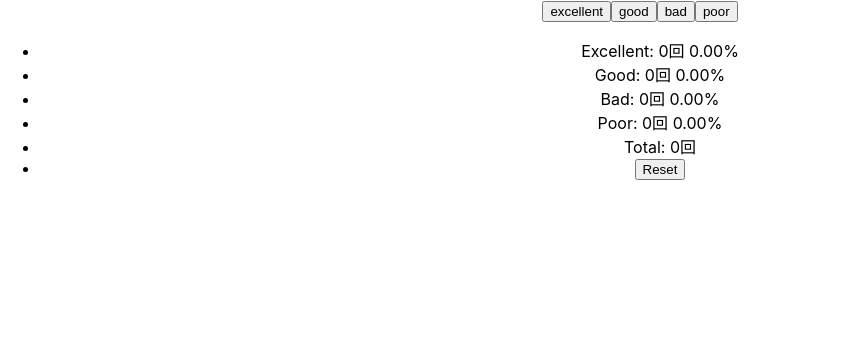
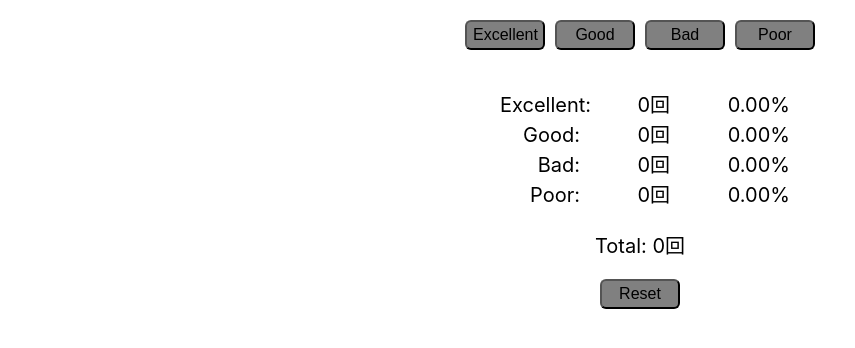
Before and after one commit to astatsuya/scout, a React (Create React App) app: page / in a window 1280 px wide. Shown: the top 348 px of the page, without its empty margins (0-855 px from the left). Built offline with nearby package versions, Linux system fonts and the light colour scheme.

Commit message:
revised ui

```diff
--- a/src/App.css
+++ b/src/App.css
@@ -1,32 +1,75 @@
 .App {
   text-align: center;
+  width: 400px;
+  margin: 20px auto;
 }
 
-.App-logo {
-  animation: App-logo-spin infinite 20s linear;
-  height: 40vmin;
+.Form {
+  width: 360px;
+  margin: 20px auto;
 }
 
-.App-header {
-  background-color: #282c34;
-  min-height: 100vh;
-  display: flex;
-  flex-direction: column;
-  align-items: center;
-  justify-content: center;
-  font-size: calc(10px + 2vmin);
-  color: white;
+.PreviousResult {
+  text-align: center;
+  width: 300px;
+  margin: 0 auto;
 }
 
-.App-link {
-  color: #61dafb;
+.Previous-ul {
+  text-align: left;
+  width: 250px;
+  margin: 0 auto;
 }
 
-@keyframes App-logo-spin {
-  from {
-    transform: rotate(0deg);
-  }
-  to {
-    transform: rotate(360deg);
-  }
+button {
+  width: 80px;
+  height: 30px;
+  font-size: 16px;
+  border-radius: 6px;
+  cursor: pointer none;
+  margin: 0 5px;
+  background-color: grey;
 }
+
+.Result {
+  width: 360px;
+  margin: 20px auto;
+  font-size: 20px;
+}
+
+.top-part {
+  float: top;
+  width: 360px;
+  height: 140px;
+}
+
+.bottom-part {
+  float: bottom;
+  width: 360px;
+  height: 100px;
+}
+
+ul {
+  list-style: none;
+}
+
+.left-container {
+  float: left;
+  text-align: right;
+  width: 120px;
+  line-height: 30px;
+}
+
+.middle-container {
+  float: left;
+  text-align: right;
+  width: 90px;
+  line-height: 30px;
+}
+
+.right-container {
+  float: left;
+  text-align: right;
+  width: 120px;
+  line-height: 30px;
+}
--- a/src/components/Form.js
+++ b/src/components/Form.js
@@ -2,30 +2,30 @@ import React from 'react';
 
 const Form = (props) => {
   return(
-    <div>
+    <div className="Form">
       <button
         type="submit"
         value="excellent"
         onClick={props.addHappening}
-      >excellent</button>
+      >Excellent</button>
 
       <button
         type="submit"
         value="good"
         onClick={props.addHappening}
-      >good</button>
+      >Good</button>
 
       <button
         type="submit"
         value="bad"
         onClick={props.addHappening}
-      >bad</button>
+      >Bad</button>
 
       <button
         type="submit"
         value="poor"
         onClick={props.addHappening}
-      >poor</button>
+      >Poor</button>
     </div>
   )
 }
--- a/src/components/PreviousResult.js
+++ b/src/components/PreviousResult.js
@@ -6,10 +6,12 @@ const PreviousResult = (props) => {
   })
 
   return(
-    <div>
-      <ul>
-        {lastRecord}
-      </ul>
+    <div className="PreviousResult">
+      <div className="Previous-ul">
+        <ul>
+          {lastRecord}
+        </ul>
+      </div>
     </div>
   )
 }
--- a/src/components/Result.js
+++ b/src/components/Result.js
@@ -26,17 +26,37 @@ const Result = (props) => {
   const percentPoor = (AmountPoor / AmountHappening) ? (AmountPoor / AmountHappening * 100).toFixed(2) : "0.00";
 
   return(
-    <div>
-      <ul>
-        <li>Excellent: {AmountExcellent}回 {percentExcellent}%</li>
-        <li>Good: {AmountGood}回 {percentGood}%</li>
-        <li>Bad: {AmountBad}回 {percentBad}%</li>
-        <li>Poor: {AmountPoor}回 {percentPoor}%</li>
-        <li>Total: {AmountHappening}回</li>
-        <li>
-          <button onClick={props.resetCurrentHappening}>Reset</button>
-        </li>
-      </ul>
+    <div className="Result">
+      <div className="top-part">
+        <div className="left-container">
+          <ul>
+            <li>Excellent:</li>
+            <li>Good:</li>
+            <li>Bad:</li>
+            <li>Poor:</li>
+          </ul>
+        </div>
+        <div className="middle-container">
+          <ul>
+            <li>{AmountExcellent}回</li>
+            <li>{AmountGood}回</li>
+            <li>{AmountBad}回</li>
+            <li>{AmountPoor}回</li>
+          </ul>
+        </div>
+        <div className="right-container">
+          <ul>
+            <li>{percentExcellent}%</li>
+            <li>{percentGood}%</li>
+            <li>{percentBad}%</li>
+            <li>{percentPoor}%</li>
+          </ul>
+        </div>
+      </div>
+      <div className="bottom-part">
+        <p>Total: {AmountHappening}回</p>
+        <button onClick={props.resetCurrentHappening}>Reset</button>
+      </div>
     </div>
   )
 }
```
Also changed, not shown: src/components/PartOfResult.js (deleted, +0 -38 lines), src/logo.svg (deleted), 1 other file (tests, documents, lock files or other folders).
